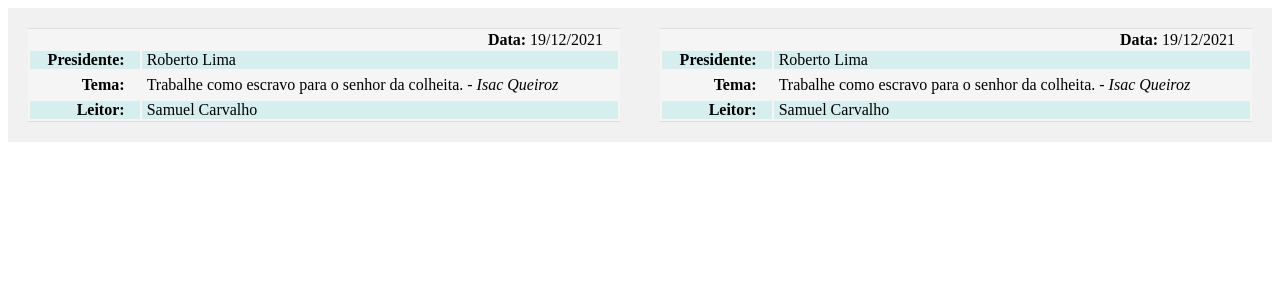
After one commit to isacqueirozq/SistemaSR, a PHP site: page /designacoes_todas_discursos_lista2.php in a window 1280 px wide. The commit adds this page. Shown: the top 300 px of the page. Run offline with PHP 8.4, Linux system fonts and the light colour scheme.

Commit message:
listas de designações diferentes

```diff
--- a/designacoes_todas_discursos.php
+++ b/designacoes_todas_discursos.php
@@ -1,5 +1,5 @@
 <!DOCTYPE html>
-<html lang="en">
+<html lang="pt-br">
 <head>
     <meta charset="UTF-8">
     <meta http-equiv="X-UA-Compatible" content="IE=edge">
--- /dev/null
+++ b/designacoes_todas_discursos_lista2.php
@@ -0,0 +1,100 @@
+<!DOCTYPE html>
+<html lang="pt-br">
+<head>
+    <meta charset="UTF-8">
+    <meta http-equiv="X-UA-Compatible" content="IE=edge">
+    <meta name="viewport" content="width=device-width, initial-scale=1.0">
+    <title>Discursos Públicos</title>
+    <style>
+        * {
+            box-sizing: border-box;
+        }
+
+        .caixa{
+            width: 100%;
+            height: auto;
+            margin: auto;
+            /* background-color: #f1f1f1; */
+            box-sizing: border-box;
+        }
+        /* Tabela */
+        table{width: 100%;background-color: whitesmoke;border-bottom: 1px solid #ddd;border-top: 1px solid #ddd;}
+        caption{padding: 15px;font-size: 16pt;}
+        th{text-align: right;padding: 0px 15px 0 5px;}
+        td{padding: 0px 15px 0 5px;}
+        tr:nth-child(even) {background-color: #D6EEEE;}
+        .data td{text-align: right;}
+        .data span{font-weight: bold;}
+        .tema td{padding:5px;}
+
+        article {
+            float: left;
+            padding: 20px;
+            width: 50%;
+            background-color: #f1f1f1;
+        }
+        @media (max-width: 600px) {
+            nav, article {
+                width: 100%;
+                height: auto;
+            }
+        }
+
+    </style>
+</head>
+<body>
+    <!-- Array de teste -->
+    <?php
+    $tabela = array('Oradores','Roberto Lima','Trabalhe como escravo para o senhor da colheita.','Isac Queiroz','Samuel Carvalho','19/12/2021');
+    ?>
+    <div class="caixa">
+        <section>
+            <article>
+                <table>
+                    <tbody>
+                        <tr class="data">
+                            <th></th>
+                            <td><span>Data: </span><?php echo $tabela[5];?></td>
+                        </tr>
+                        <tr class="presidente">
+                            <th>Presidente:</th>
+                            <td><?php echo $tabela[1];?></td>
+                        </tr>
+                        <tr class="tema">
+                            <th>Tema:</th>
+                            <td><?php echo $tabela[2];?> - <i><?php echo $tabela[3];?></i></td>
+                        </tr>
+                        <tr class="leitor">
+                            <th>Leitor:</th>
+                            <td><?php echo $tabela[4];?></td>
+                        </tr>
+                    </tbody>
+                </table>
+            </article>
+
+            <article>
+                <table>
+                    <tbody>
+                        <tr class="data">
+                            <th></th>
+                            <td><span>Data: </span><?php echo $tabela[5];?></td>
+                        </tr>
+                        <tr class="presidente">
+                            <th>Presidente:</th>
+                            <td><?php echo $tabela[1];?></td>
+                        </tr>
+                        <tr class="tema">
+                            <th>Tema:</th>
+                            <td><?php echo $tabela[2];?> - <i><?php echo $tabela[3];?></i></td>
+                        </tr>
+                        <tr class="leitor">
+                            <th>Leitor:</th>
+                            <td><?php echo $tabela[4];?></td>
+                        </tr>
+                    </tbody>
+                </table>
+            </article>
+        </section>
+    </div>
+</body>
+</html>
```
Also changed, not shown: designacoes_todas_discursos_lista.php (added, +76 -0 lines).
